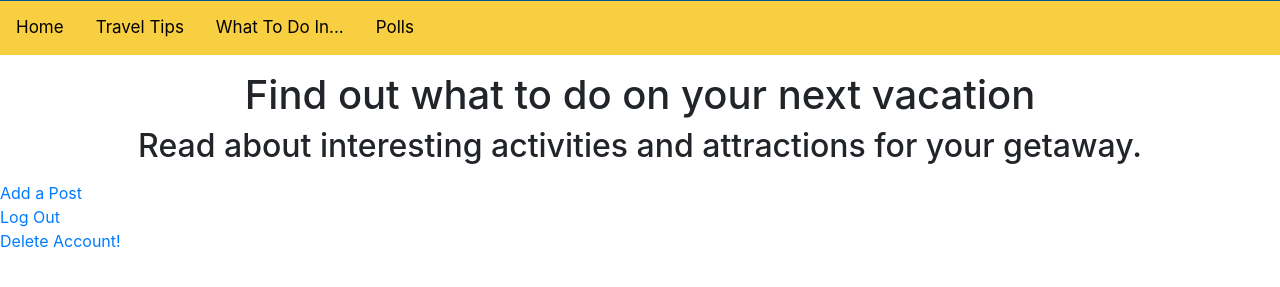
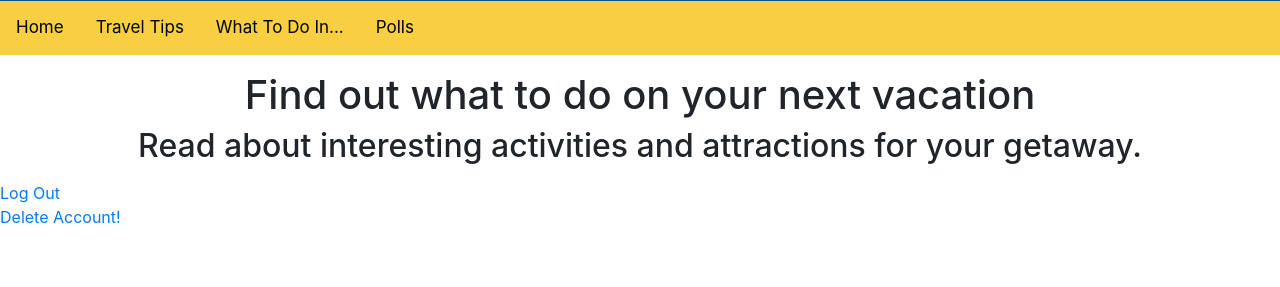
Before and after one commit to piercecohen1/CS-546-Final-Project, a Node server app: page /whattodo/tag/1 in a window 1280 px wide. Shown: the part 168-455 px from the top of the page. Run offline with Node 20, Linux system fonts and the light colour scheme; the visitor is signed in with stand-in values (Sample User, id 1); data that the repository does not hold is empty; some libraries are stand-ins or nearby versions.

Commit message:
FINAL CHANGES

```diff
--- a/views/pages/tips.handlebars
+++ b/views/pages/tips.handlebars
@@ -3,7 +3,6 @@
       <p>
           <h1>Find all of the best travel hacks.</h1>
           <h2>Make traveling so much easier from tips by our users.</h2>
-           <a href="tips/new">Add a Tip</a>
       </p>
   </div>
 
@@ -11,7 +10,7 @@
 
   {{#each posts}}
     <article class="tip">
-      <h2><a href="/tips/{{_id}}">{{title}}</a></h2>
+      <h2>{{title}}</h2>
       <p>{{body}}</p>
     </article>
   {{/each}}
--- a/views/pages/whattodo.handlebars
+++ b/views/pages/whattodo.handlebars
@@ -7,11 +7,9 @@
       </p>
   </div>
 
-  <a href="whattodo/new">Add a Post</a>
-
   {{#each posts}}
     <article class="post">
-      <h2><a href="/posts/{{_id}}">{{title}}</a></h2>
+      <h2>{{title}}</a></h2>
       <p>{{body}}</p>
     </article>
   {{/each}}
```
